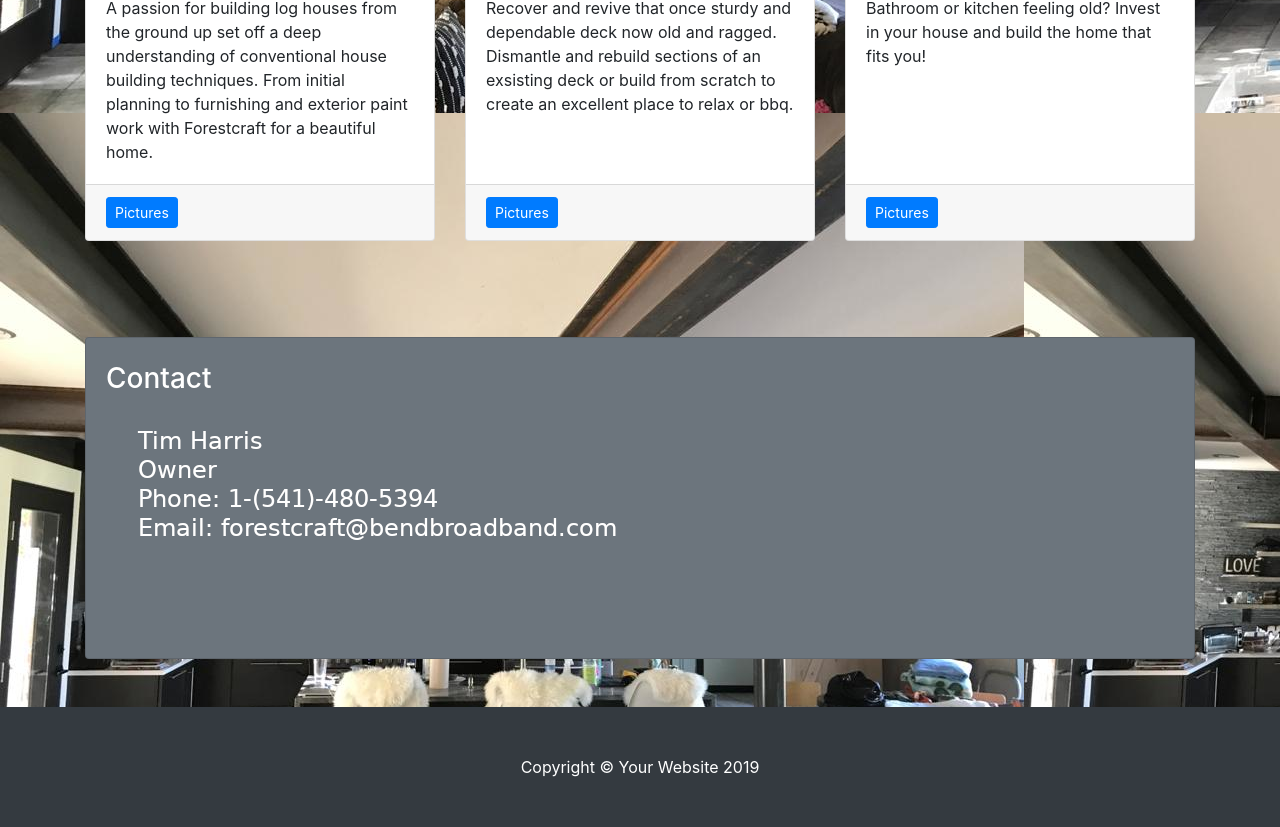
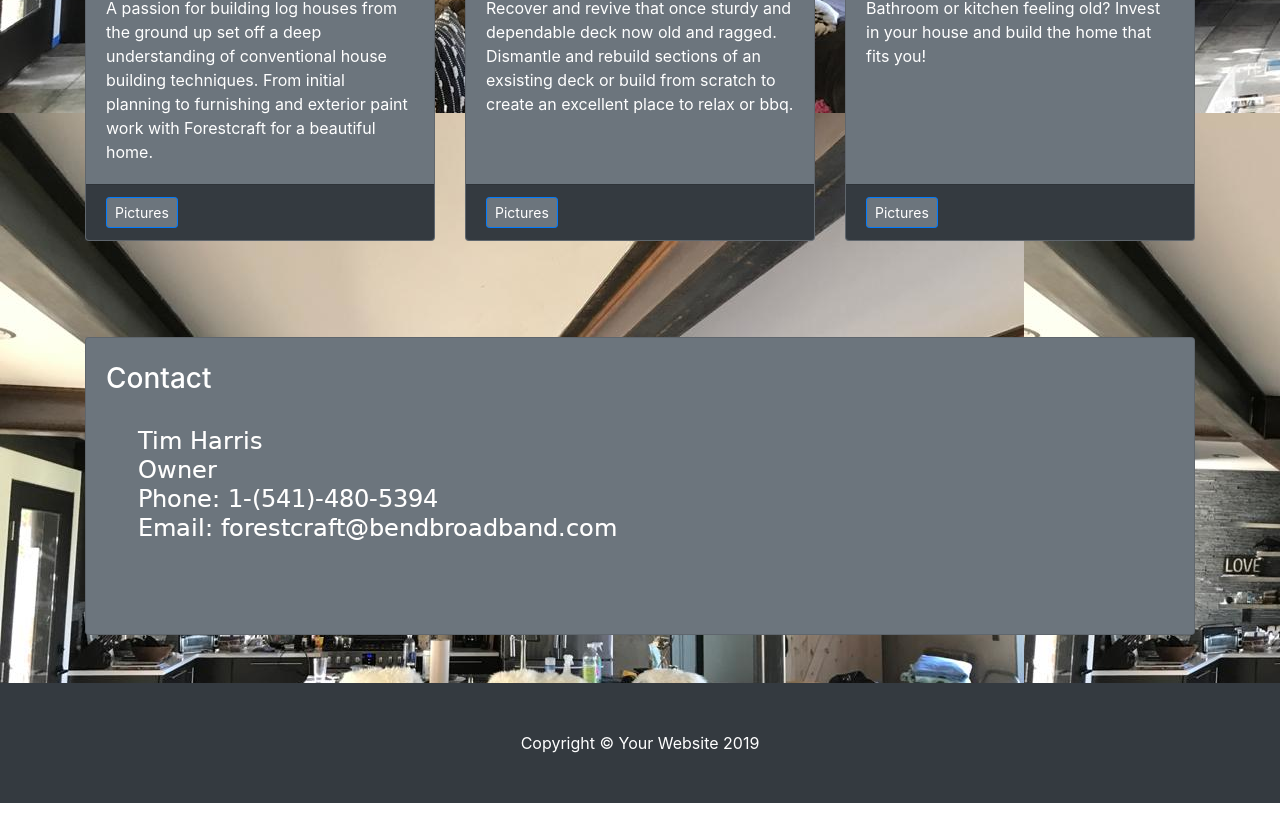
Before and after one commit to digestearth/hairyhobbo.github.io, a website: page index.html in a window 1280 px wide. Shown: the part 655-1482 px from the top of the page. After the commit the page ends 1458 px from the top, so only its background shows below. Drawn offline with Linux system fonts and the light colour scheme.

Commit message:
initial cpanel

```diff
--- a/index.html
+++ b/index.html
@@ -60,7 +60,7 @@
       <div class="card text-white bg-secondary my-5 pt-1 pb-4 col-lg-5">
         <h1 class="font-weight-light">Forestcraft Logworks - Local Contracting Services</h1>
         <p>Locally owned general contracting services operating out of the Bend and Portland Oregon areas. Expert counsel and labor for personal construction projects from bathroom remodels to an entire house! </p>
-        <a class="btn btn-primary" href="#contact">Get in Contact!</a>
+        <a class="btn btn-primary bg-dark" href="#contact">Get in Contact!</a>
       </div>
       <!-- /.col-md-4 -->
     </div>
@@ -69,37 +69,37 @@
     <!-- Content Row -->
     <div class="row">
       <div class="col-md-4 mb-5">
-        <div class="card h-100">
+        <div class="card h-100 card text-white bg-secondary">
           <div class="card-body">
             <h2 class="card-title">Houses</h2>
             <p class="card-text">A passion for building log houses from the ground up set off a deep understanding of conventional house building techniques. From initial planning to furnishing and exterior paint work with Forestcraft for a beautiful home.</p>
           </div>
-          <div class="card-footer">
-            <a href="html_files/pics_house.html" class="btn btn-primary btn-sm">Pictures</a>
+          <div class="card-footer bg-dark">
+            <a href="html_files/pics_house.html" class="btn btn-primary btn-sm bg-secondary">Pictures</a>
           </div>
         </div>
       </div>
       <!-- /.col-md-4 -->
       <div class="col-md-4 mb-5">
-        <div class="card h-100">
+        <div class="card h-100 card text-white bg-secondary">
           <div class="card-body">
             <h2 class="card-title">Deck Remodel</h2>
             <p class="card-text">Recover and revive that once sturdy and dependable deck now old and ragged. Dismantle and rebuild sections of an exsisting deck or build from scratch to create an excellent place to relax or bbq.</p>
           </div>
-          <div class="card-footer">
-            <a href="html_files/pics_deck.html" class="btn btn-primary btn-sm">Pictures</a>
+          <div class="card-footer bg-dark">
+            <a href="html_files/pics_deck.html" class="btn btn-primary btn-sm bg-secondary">Pictures</a>
           </div>
         </div>
       </div>
       <!-- /.col-md-4 -->
       <div class="col-md-4 mb-5">
-        <div class="card h-100">
+        <div class="card h-100 card text-white bg-secondary">
           <div class="card-body">
             <h2 class="card-title">Interior Remodel</h2>
             <p class="card-text">Bathroom or kitchen feeling old? Invest in your house and build the home that fits you!   </p>
           </div>
-          <div class="card-footer">
-            <a href="html_files/pics_interior.html" class="btn btn-primary btn-sm">Pictures</a>
+          <div class="card-footer bg-dark">
+            <a href="html_files/pics_interior.html" class="btn btn-primary btn-sm bg-secondary">Pictures</a>
           </div>
         </div>
       </div>
@@ -108,10 +108,10 @@
     <!-- /.row -->
 
     <!-- contact -->
-    <div class="card text-white bg-secondary my-5 pt-1 pb-4">
+    <div class="card text-white bg-secondary my-5 pt-1">
       <div class="card-body" id="contact">
         <h3>Contact</h3>
-        <img class="img-fluid rounded mb-4 mb-lg-0" src="fp_images/contact_tim.png" alt="">
+        <img class="img-fluid rounded mb-lg-0" src="fp_images/contact_tim.png" alt="">
       </div>
     </div>
 
```
Also changed, not shown: .cpanel.yml (added).
